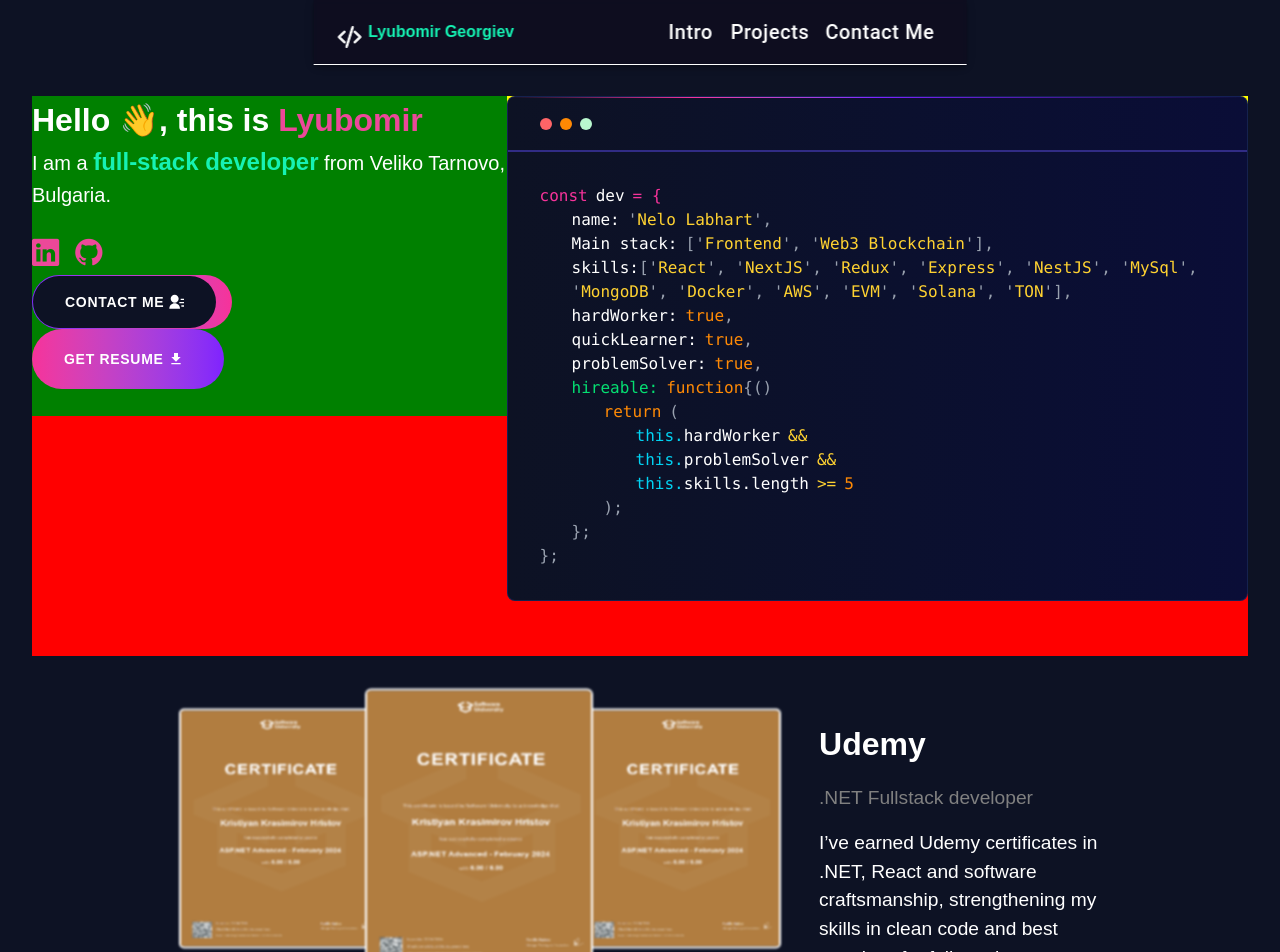
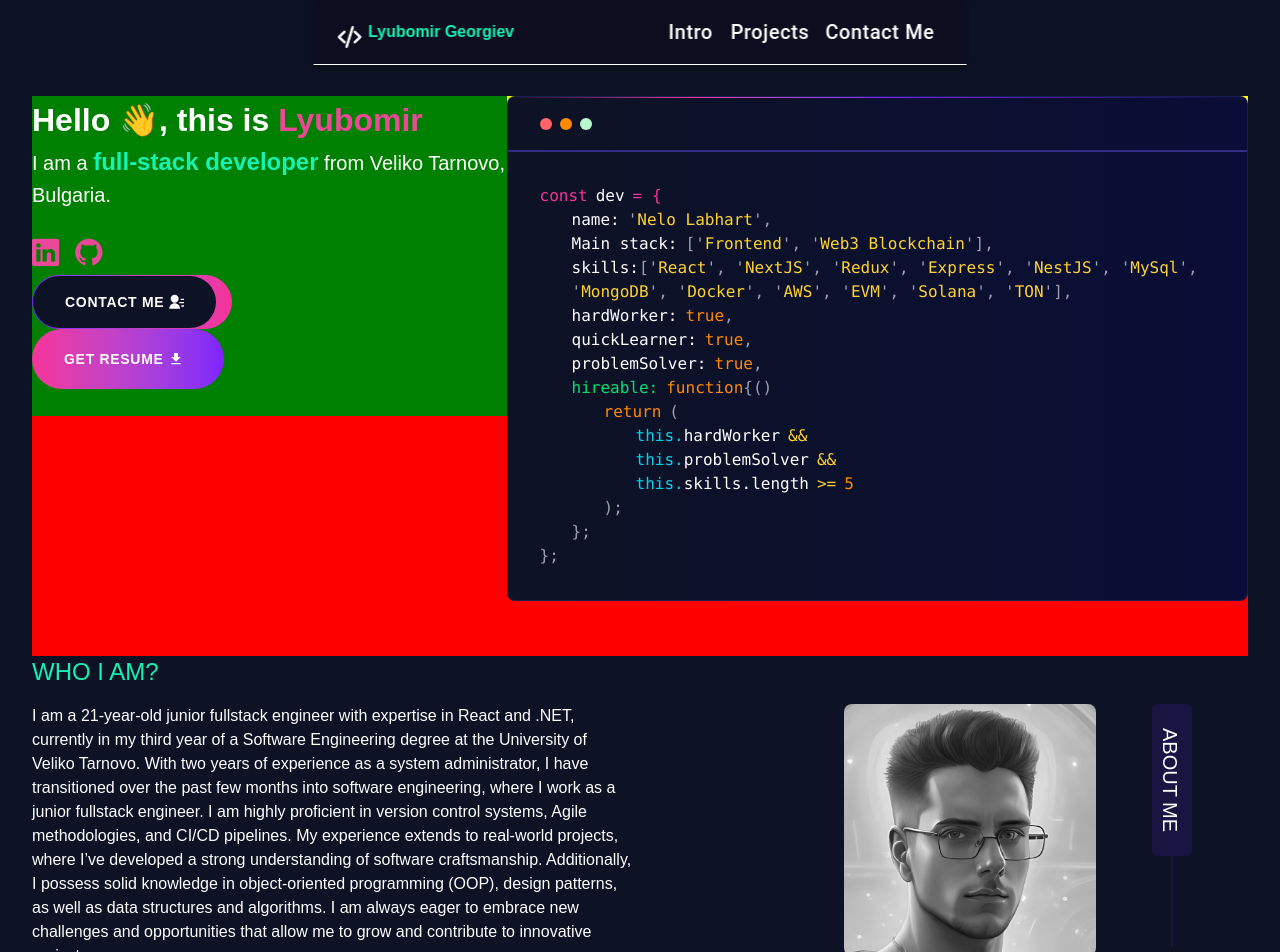
Before and after one commit to lyubomir2712/Portfolio, a React (Vite) app: page / in a window 1280 px wide. Shown: the top 952 px of the page. Built offline with nearby package versions, Linux system fonts and the light colour scheme.

Commit message:
finished the about me section

```diff
--- a/src/App.jsx
+++ b/src/App.jsx
@@ -8,6 +8,7 @@ import {Footer} from "./Components/Footer/Footer.jsx";
 import MarqueeTechStack from "./Components/MarqueeTechStackSection/MarqueeTechStack.jsx";
 import EducationSection from "./Components/EducationSection/EducationSection.jsx";
 import ExperienceSection from "./Components/ExperienceSection/ExperienceSection.jsx";
+import AboutMeSection from "./Components/AboutMeSection/AboutMeSection.jsx";
 
 function App() {
 
@@ -15,6 +16,7 @@ function App() {
     <>
         <Navbar/>
         <IntroductionSection/>
+        <AboutMeSection/>
         <CertificationSection/>
         <ProjectsSection/>
         <ExperienceSection/>
--- /dev/null
+++ b/src/Components/AboutMeSection/AboutMeSection.css
@@ -0,0 +1,10 @@
+.about-me-profile span::after {
+    content: "";
+    position: absolute;
+    top: 50%;
+    left: 100%;
+    transform: translateY(-50%);
+    width: 90px; /* adjust as needed */
+    height: 2px;
+    background-color: #1a1443; /* or any other color */
+}
--- /dev/null
+++ b/src/Components/AboutMeSection/AboutMeSection.jsx
@@ -0,0 +1,29 @@
+import "./AboutMeSection.css"
+
+export default function AboutMeSection() {
+    return (
+        <section className="about-me-section ">
+            <h1 className="about-me-header text-2xl mb-4 text-[#16F2B3] text-left">WHO I AM?</h1>
+            <div className="about-me-container grid grid-cols-1 md:grid-cols-2 gap-4 ">
+
+                <div className="about-me-container text-left ">
+                    I am a 21-year-old junior fullstack engineer with expertise in React and .NET, currently in my third year of a Software Engineering degree at the University of Veliko Tarnovo. With two years of experience as a system administrator, I have transitioned over the past few months into software engineering, where I work as a junior fullstack engineer. I am highly proficient in version control systems, Agile methodologies, and CI/CD pipelines. My experience extends to real-world projects, where I’ve developed a strong understanding of software craftsmanship. Additionally, I possess solid knowledge in object-oriented programming (OOP), design patterns, as well as data structures and algorithms. I am always eager to embrace new challenges and opportunities that allow me to grow and contribute to innovative projects.
+                </div>
+
+                <div className="about-me-cell2 about-me-profile grid [grid-template-columns:3fr_1fr]   justify-items-end">
+                    <img
+                        className="profile-img w-63 h-auto rounded-lg grayscale hover:grayscale-0 hover:scale-105 transition duration-700 ease-in-out"
+                        src="src/assets/profile.jpeg" alt="profile"/>
+
+                    <span
+                        className="bg-[#1a1443] w-38 h-10 inline-block text-white rotate-90 mt-14 p-2 px-3 text-xl rounded-md">
+                        ABOUT ME
+                    </span>
+                </div>
+
+            </div>
+
+
+        </section>
+    )
+}
--- a/src/Components/IntroductionSection/IntroductionSection.jsx
+++ b/src/Components/IntroductionSection/IntroductionSection.jsx
@@ -59,7 +59,7 @@ export default function IntroductionSection() {
                 {/*    Download CV*/}
                 {/*</motion.a>*/}
 
-                <div className="introduction-button-group flex-row justify-center items-center ">
+                <div className="introduction-button-group flex-row justify-center items-center">
                 <a className="w-50 block bg-gradient-to-r to-pink-500 from-violet-600 p-[1px] rounded-full transition-all duration-300 hover:from-pink-500 hover:to-violet-600"
                    href="#contact">
                     <button
```
Also changed, not shown: src/assets/profile.jpeg (added).
